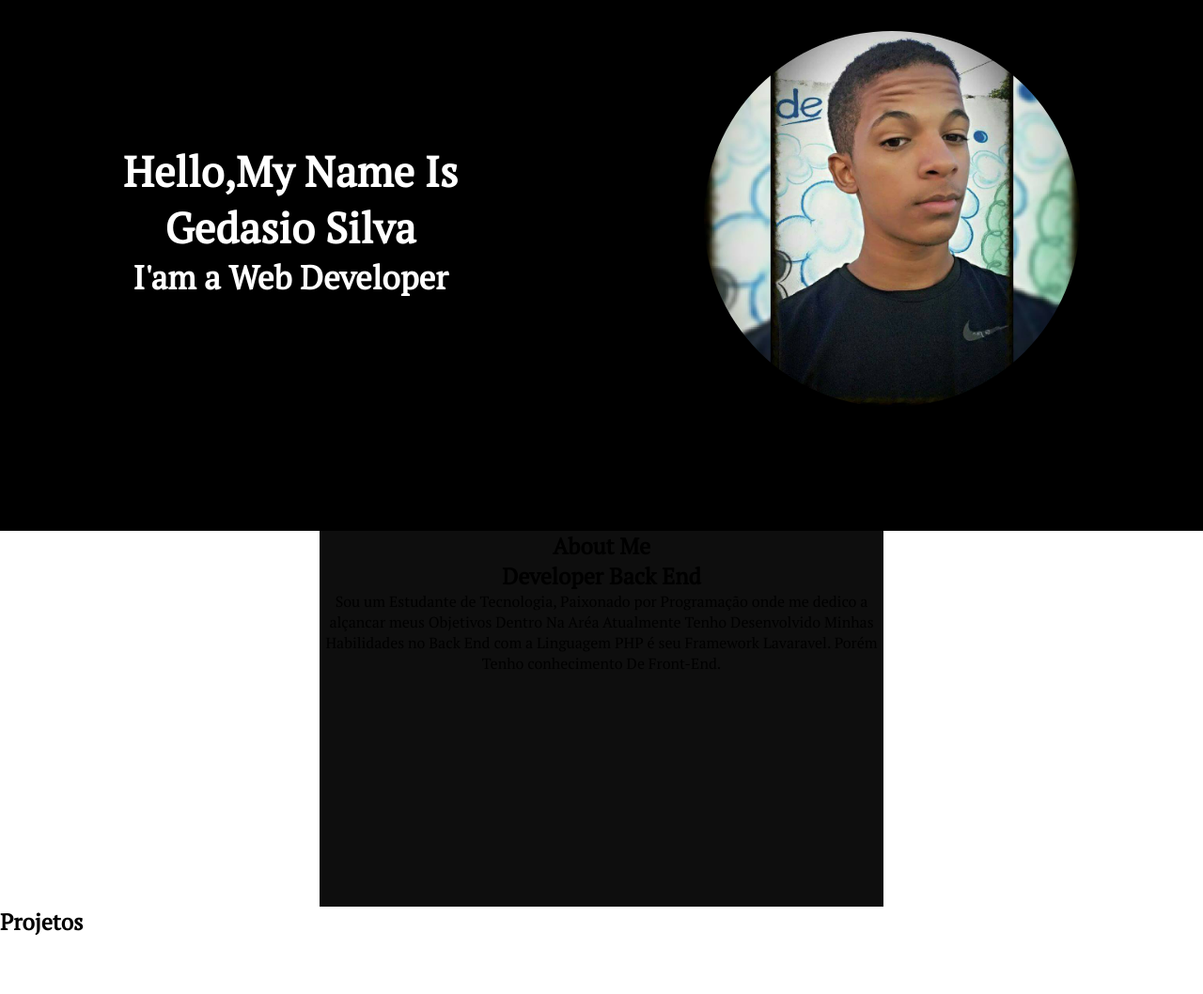
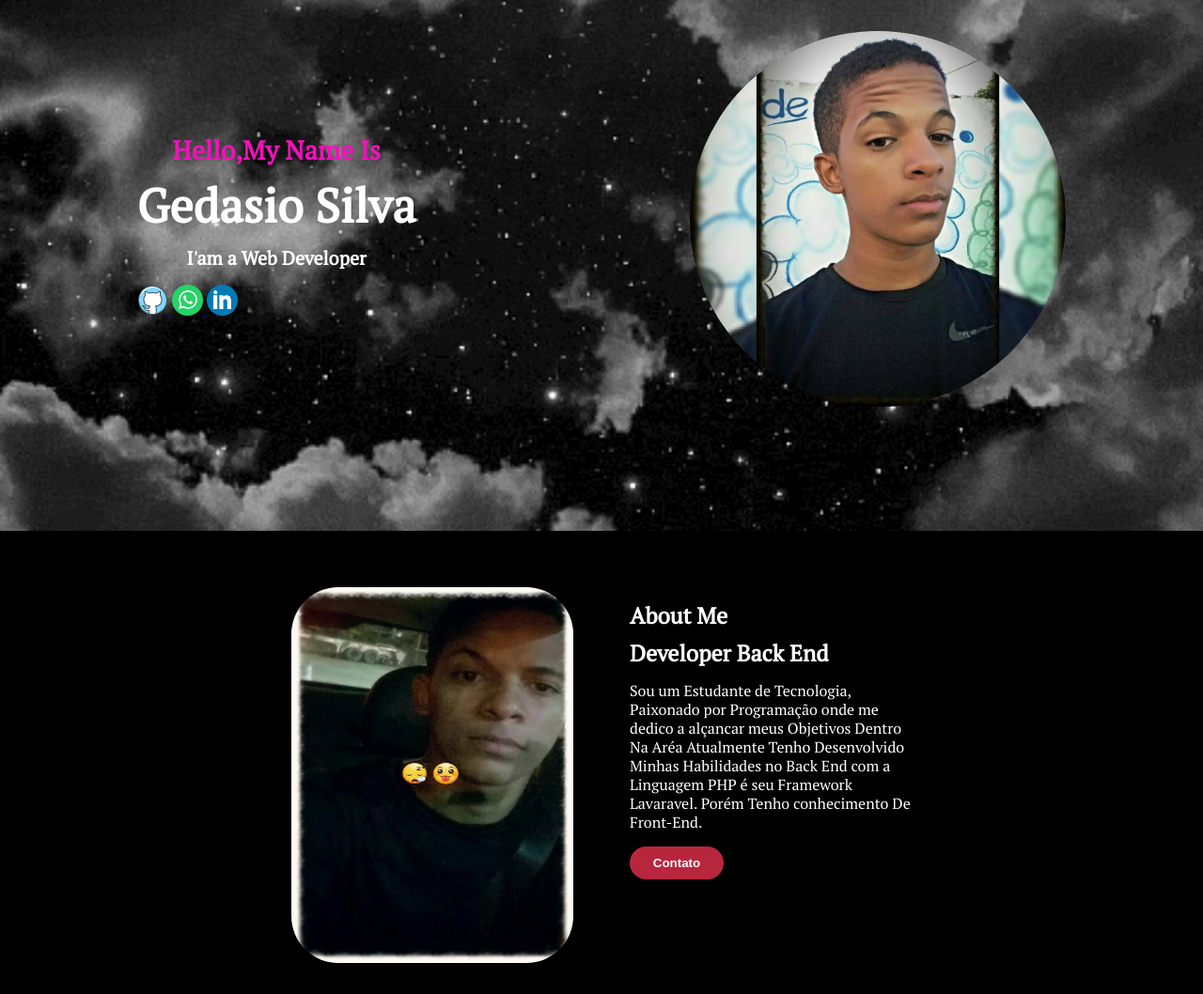
Before and after one commit to GedasioSilva/Sites, a plain HTML site: page Portifolio/index.html in a window 1280 px wide. Shown: the part 95-1153 px from the top of the page at 94% size. Before the commit the page ends 1092 px from the top, so only its background shows below. Drawn offline with Linux system fonts and the light colour scheme.

Commit message:
Atualizando
Portifolio

```diff
--- a/Portifolio/estilo.css
+++ b/Portifolio/estilo.css
@@ -1,18 +1,22 @@
-*{
+html body{
+    background-color: black;
     margin:0 auto;
-    padding:0px;
     max-width:1500px;
+    box-sizing: border-box;
+}
+.conteudo{
+
     font-family: 'Dancing Script', cursive;
     font-family: 'Noto Sans JP', sans-serif;
     font-family: 'Playfair Display', serif;
     font-family: 'PT Serif', serif;
 }
-.cabeca{
+.conteudo .cabeca{
     height:40px;
     display: flex;
     width: 100%;
     flex-flow: row wrap;
-    justify-content: space-between;
+    justify-content: space-evenly;
     align-items: center;
     position:fixed;
     background-color: rgba(240, 248, 255, 0);
@@ -23,7 +27,7 @@
     font-family: 'Gill Sans', 'Gill Sans MT', Calibri, 'Trebuchet MS', sans-serif;
 }
 .logo span{
-    color: red;
+    color: rgb(107, 14, 14);
 }
 .listas a{
     text-decoration: none;
@@ -32,6 +36,9 @@
     color: white;
 }
 .banner{
+    background-image: url("arquivos/img/Fundo03.gif");
+    background-size: cover;
+    background-repeat: no-repeat;
     display: flex;
     flex-flow: row wrap;
     align-items: center;
@@ -48,7 +55,24 @@
     border-radius: 100%;
 }
 .texto{
+    line-height:16px;
     text-align: center;
+}
+.texto h1{
+    color:rgb(241, 18, 186);
+    font-size: 28px;
+}
+.texto h2{
+    font-size: 50px;
+}
+.texto h3{
+    font-size: 20px;
+}
+img{
+    padding:0px;
+    margin: 0px;
+
+    width: 33px;
 }
 .img-perfil{
     width: 100%;
@@ -84,14 +108,64 @@
     font-size:30px;
    }
 }
-.limitador{
-    max-width: 600px;
+.sobre{
+    width:100%;
+    padding: 30px 0px;
+    box-sizing: border-box;
+    display: flex;
+    flex-flow: row wrap;
+    justify-content: center;
+    align-items: center;
 }
-.secao{
+
+.sobre div{
+    max-width:400px;
+    width: 300px;
+    height: 400px;
+    margin: 0px;
+    padding: 0px;
+    padding: 30px 30px;
+}
+.sobre-txt{
+    margin:0px 10px;
+    line-height: 20px;
+    text-align: left;
+    width:300px;
+    color: white;
+}
+.sobre-txt button{
+    width: 100px;
+    padding: 10px;
+    border-radius: 100px;
+    border: none;
+    background-color: rgb(184, 38, 62);
+}
+.sobre-txt button:hover{
+    background-color: white;
+}
+.sobre-txt a:hover{
+    color: rgb(184, 38, 62);
+}
+.sobre-txt a{
+    text-decoration: none;
     text-align: center;
+    font-weight:bolder;
+    color: white;
 }
-.sobre{
-    width: 100%;
+.sobre-perfil{
+    height: 100%;
+}
+.sobre-perfil img{
+    width: 300px;
+    height: 100%;
+    border-radius:50px;
+}
+.Projetos{
+    display: flex;
+    flex-flow: column wrap;
+    justify-content: center;
+    align-items: center;
+    color: white;
+    text-align: center;
     height: 400px;
-    background-color: rgba(0, 0, 0, 0.945);
 }
--- a/Portifolio/index.html
+++ b/Portifolio/index.html
@@ -10,6 +10,8 @@
     <title>Gedasio Silva</title>
 </head>
 <body>
+<main class="conteudo">
+
     <header class="cabeca">
         <div class="logo">Porti<span>folio</span></div>
         <nav class="listas">
@@ -28,6 +30,15 @@
                 <h2>Gedasio Silva</h2>
                 <h3>I'am a Web Developer</h3>
             </div>
+            <a href="#">
+                <img src="arquivos/img/github.png" alt="github" title="Github/GedasioSilva">
+            </a>
+            <a href="#">
+                <img src="arquivos/img/whatssap.png" alt="whatssap">
+            </a>
+            <a href="#">
+                <img src="arquivos/img/linkdin.png" alt="Linkdin" title="Linkdin/GedasioSilva">
+            </a>
         </div>
 
         <div class="imagem">
@@ -36,19 +47,37 @@
 
     </section>
 
-    <section class="sobre limitador secao" id="sobre">
-        <h1>About Me</h1>
-        <h2>Developer Back End</h2>
-        <p>
-            Sou um Estudante de Tecnologia, Paixonado por Programação onde me dedico a alçancar meus Objetivos Dentro Na Aréa Atualmente Tenho Desenvolvido Minhas Habilidades no Back End com a Linguagem PHP é seu Framework Lavaravel. Porém Tenho conhecimento De Front-End.
-        </p>
+    <section class="sobre" id="sobre">
+
+            <div class="sobre-perfil">
+                <img src="arquivos/img/Sobre.jpg" alt="Sobre">
+            </div>
+
+            <div class="sobre-txt">
+                <h1>About Me</h1>
+                <h2>Developer Back End</h2>
+                <p>
+                    Sou um Estudante de Tecnologia, Paixonado por Programação onde me dedico a alçancar meus Objetivos Dentro Na Aréa Atualmente Tenho Desenvolvido Minhas Habilidades no Back End com a Linguagem PHP é seu Framework Lavaravel. Porém Tenho conhecimento De Front-End.
+                </p>
+
+                <button>
+                    <a href="contato.php"> Contato</a>
+                </button>
+            </div>
+
     </section>
+
     <section class="Projetos" id="projetos">
+
             <h1>Projetos</h1>
 
-            <div class=""></div>
-            <div class=""></div>
-            <div class=""></div>
+        <div>
+            <div class="">Primeiro</div>
+            <div class="">Segundo</div>
+            <div class="">Terceiro</div>
+        </div>
+
     </section>
+</main>
 </body>
 </html>
```
Also changed, not shown: Portifolio/arquivos/img/Fundo01.gif (added), Portifolio/arquivos/img/Fundo02.gif (added), Portifolio/arquivos/img/Fundo03.gif (added), Portifolio/arquivos/img/Sobre.jpg (added), Portifolio/arquivos/img/github.png (added), Portifolio/arquivos/img/linkdin.png (added), Portifolio/arquivos/img/whatssap.png (added).
